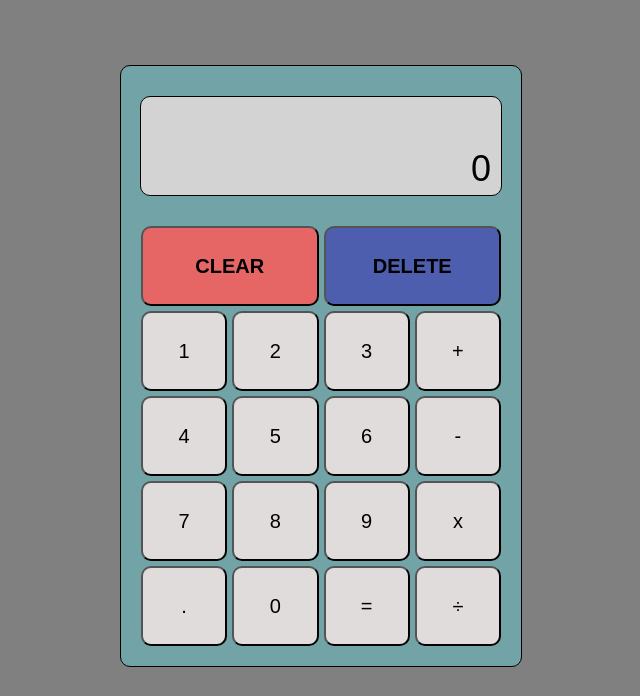
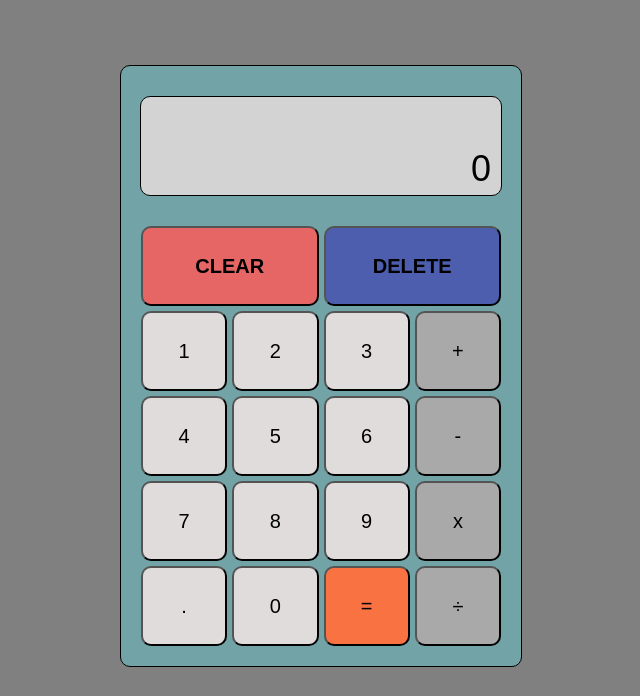
Before and after one commit to chanre/calculator, a plain HTML site: page index.html in a window 1280 px wide. Shown: the top 696 px of the page, without its empty margins (319-959 px from the left). Drawn offline with Linux system fonts and the light colour scheme.

Commit message:
Added colors for buttons, fixed decimal input

```diff
--- a/calculator.js
+++ b/calculator.js
@@ -30,6 +30,7 @@ function backspace() {
 
 function addDecimal() {
     if (display.textContent.includes(".")) return;
+    if (history.textContent.slice(-1) === "=") display.textContent = 0;
     display.textContent += ".";
 }
 
@@ -106,6 +107,7 @@ function enterInput(e) {
             number = e.dataset.input;
         }
         let changeDisplay = history.dataset.changeOperator;
+        if (history.textContent.slice(-1) === "=") clearInput(true);
         if (display.textContent.slice(0, 1) === "C") {
             clearInput(true);
         } else if (number === ".") {
--- a/styles.css
+++ b/styles.css
@@ -72,6 +72,10 @@ button {
     border-radius: 10px;
 }
 
+button:hover {
+    filter: brightness(75%);
+}
+
 #clear {
     grid-column: 1 / span 2;
     background-color: rgb(230, 102, 102);
@@ -83,3 +87,11 @@ button {
     background-color: rgb(76, 94, 173);
     font-weight: bold;
 }
+
+.operator {
+    background-color: darkgrey;
+}
+
+#equals {
+    background-color: rgb(248, 114, 66);
+}
```
